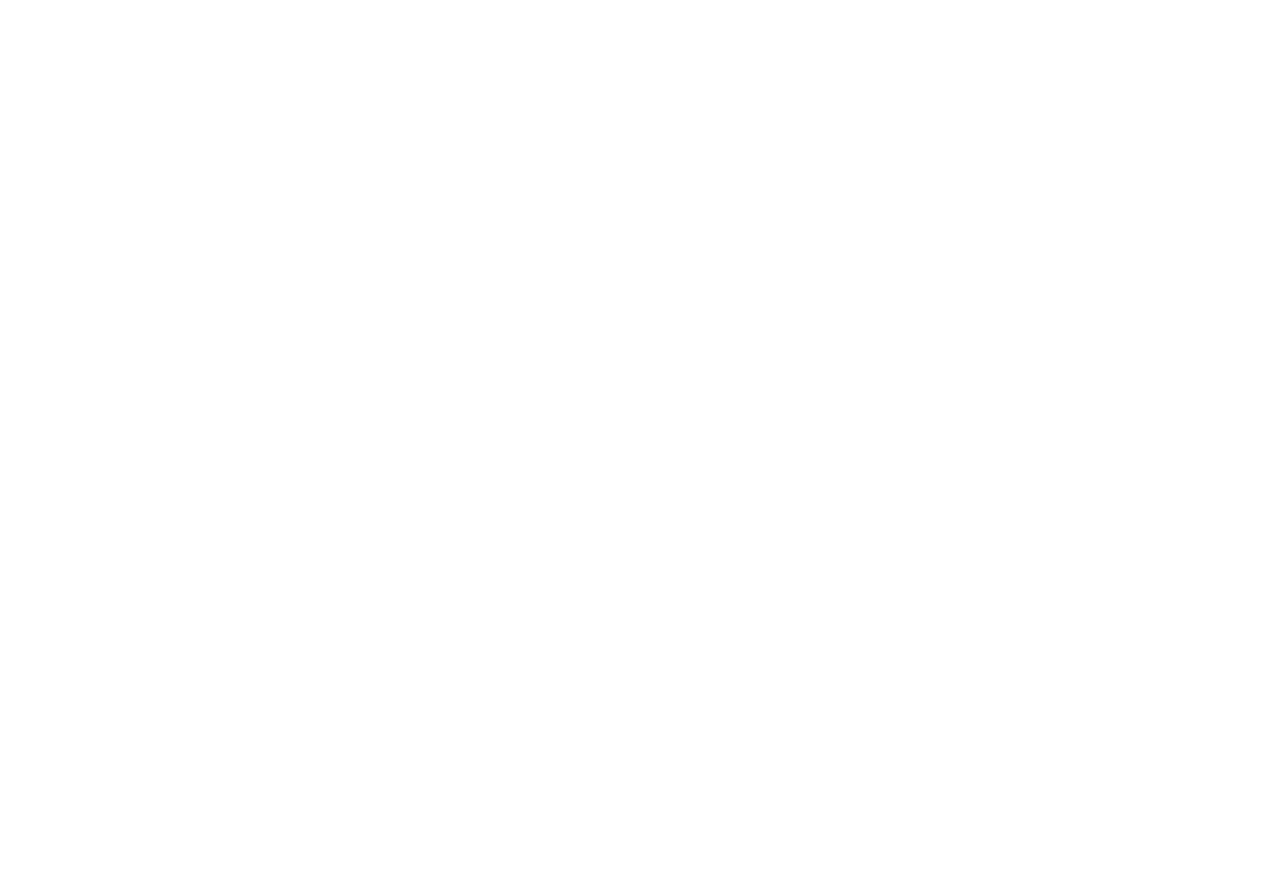
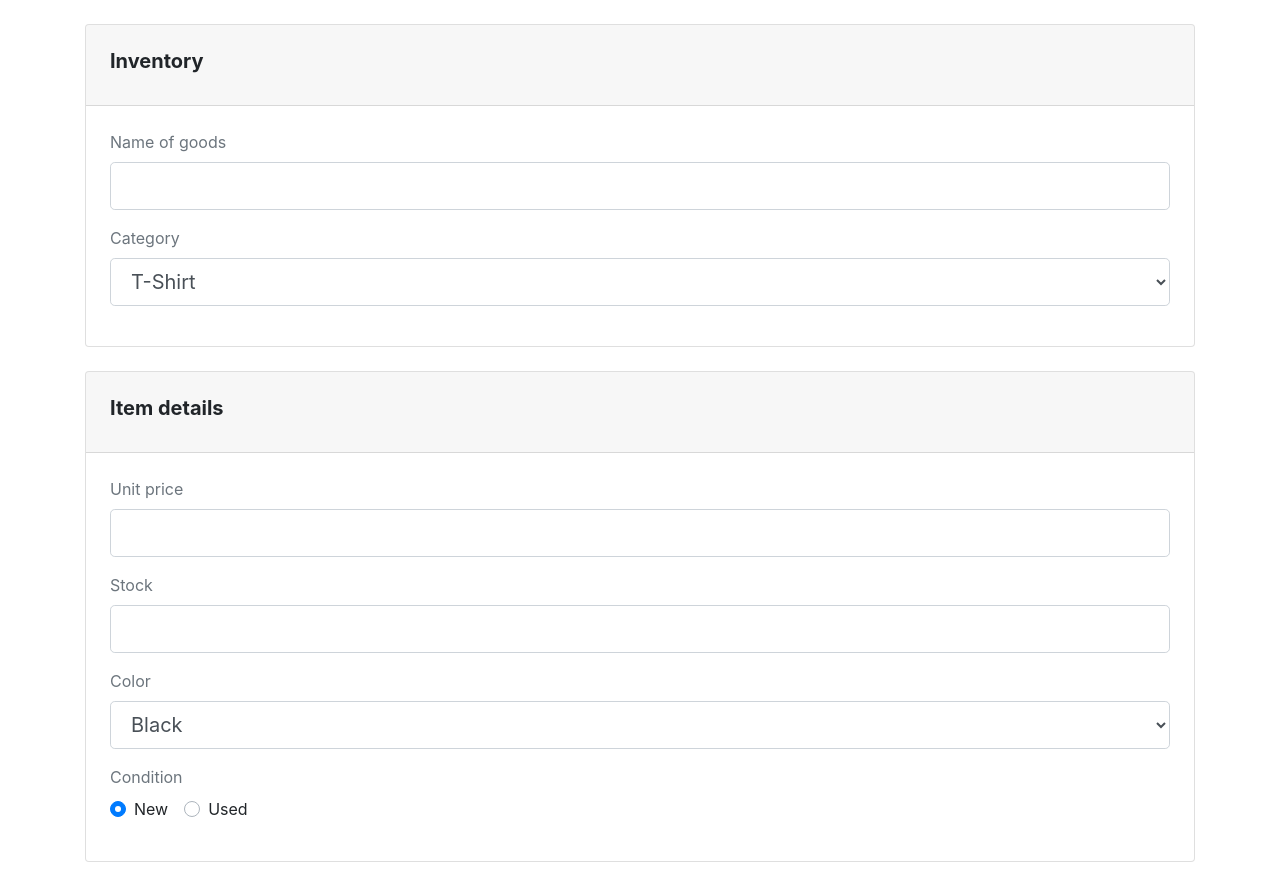
Before and after one commit to mhdabdurasyid/b17ol-reactstrap-ecommerce, a React (Create React App) app: page /sell in a window 1280 px wide. Shown: the part 100-984 px from the top of the page. Before the commit the page ends 800 px from the top, so only its background shows below. Built offline with nearby package versions, Linux system fonts and the light colour scheme.

Commit message:
add sell product page

```diff
--- a/public/index.html
+++ b/public/index.html
@@ -24,7 +24,7 @@
       work correctly both with client-side routing and a non-root public URL.
       Learn how to configure a non-root public URL by running `npm run build`.
     -->
-    <title>React App</title>
+    <title>Wakede</title>
   </head>
   <body>
     <noscript>You need to enable JavaScript to run this app.</noscript>
--- a/src/App.js
+++ b/src/App.js
@@ -1,6 +1,7 @@
 import React, { Component } from 'react'
 import { BrowserRouter, Switch, Route } from 'react-router-dom'
 import Product from './pages/Products'
+import SellProduct from './pages/SellProduct'
 
 class App extends Component {
   render () {
@@ -8,6 +9,7 @@
       <BrowserRouter>
         <Switch>
           <Route path='/' component={Product} exact />
+          <Route path='/sell' component={SellProduct} exact />
         </Switch>
       </BrowserRouter>
     )
--- a/src/pages/Products.js
+++ b/src/pages/Products.js
@@ -1,11 +1,11 @@
 import React, { Component } from 'react'
 import Navbar from '../components/NavbarSeller'
+import { Container, Button, Form, FormGroup, Label, Input, Card, CardBody, CardHeader, CustomInput } from 'reactstrap'
 
 class Products extends Component {
   render () {
     return (
       <>
-        <Navbar />
       </>
     )
   }
--- /dev/null
+++ b/src/pages/SellProduct.js
@@ -0,0 +1,81 @@
+import React, { Component } from 'react'
+import Navbar from '../components/NavbarSeller'
+import { Container, Button, Form, FormGroup, Label, Input, Card, CardBody, CardHeader, CustomInput } from 'reactstrap'
+
+class SellProduct extends Component {
+  render () {
+    return (
+      <>
+        <Navbar />
+        <Container className='mt-5'>
+          <Form>
+            <Card>
+              <CardHeader className='px-4 py-4'>
+                <h5 className='font-weight-bold'>Inventory</h5>
+              </CardHeader>
+              <CardBody className='px-4 py-4'>
+                <FormGroup>
+                  <Label for='name' className='text-secondary'>Name of goods</Label>
+                  <Input type='text' name='name' id='name' size='lg' />
+                </FormGroup>
+                <FormGroup>
+                  <Label for='category' className='text-secondary'>Category</Label>
+                  <Input type='select' name='category' id='category' size='lg'>
+                    <option>T-Shirt</option>
+                    <option>Shorts</option>
+                    <option>Pants</option>
+                  </Input>
+                </FormGroup>
+              </CardBody>
+            </Card>
+            <Card className='mt-4'>
+              <CardHeader className='px-4 py-4'>
+                <h5 className='font-weight-bold'>Item details</h5>
+              </CardHeader>
+              <CardBody className='px-4 py-4'>
+                <FormGroup>
+                  <Label for='price' className='text-secondary'>Unit price</Label>
+                  <Input type='text' name='price' id='price' size='lg' />
+                </FormGroup>
+                <FormGroup>
+                  <Label for='stock' className='text-secondary'>Stock</Label>
+                  <Input type='text' name='stock' id='stock' size='lg' />
+                </FormGroup>
+                <FormGroup>
+                  <Label for='color' className='text-secondary'>Color</Label>
+                  <Input type='select' name='color' id='color' size='lg'>
+                    <option>Black</option>
+                    <option>Red</option>
+                    <option>Green</option>
+                    <option>Blue</option>
+                  </Input>
+                </FormGroup>
+                <FormGroup>
+                  <Label for='radio' className='text-secondary'>Condition</Label>
+                  <div>
+                    <CustomInput type='radio' id='new' label='New' name='condition' checked inline />
+                    <CustomInput type='radio' id='used' label='Used' name='condition' inline />
+                  </div>
+                </FormGroup>
+              </CardBody>
+            </Card>
+            <Card className='my-4'>
+              <CardHeader className='px-4 py-4'>
+                <h5 className='font-weight-bold'>Description</h5>
+              </CardHeader>
+              <CardBody className='px-4 py-4'>
+                <FormGroup>
+                  <Label for='description'> </Label>
+                  <Input type='textarea' name='description' id='description' />
+                </FormGroup>
+              </CardBody>
+            </Card>
+            <Button color='success' size='lg' className='mb-5 rounded-pill' block>Sell</Button>
+          </Form>
+        </Container>
+      </>
+    )
+  }
+}
+
+export default SellProduct
```
